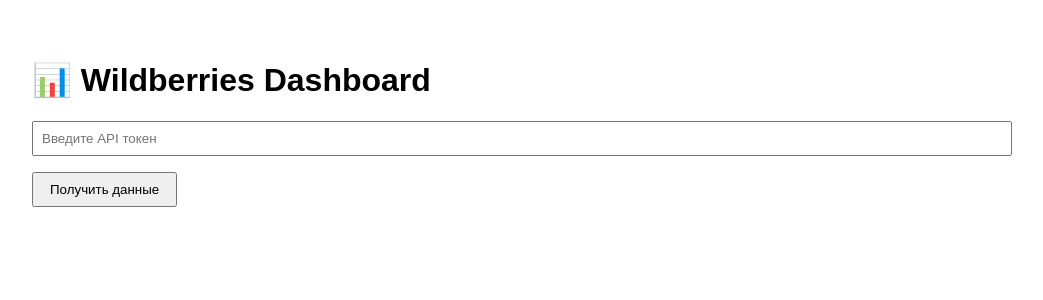
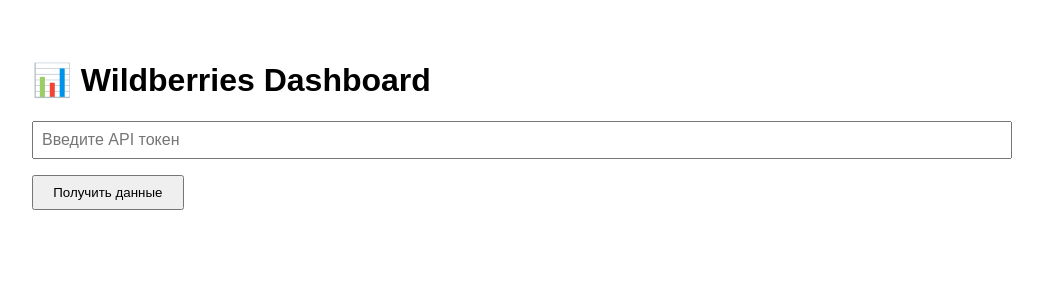
Before and after one commit to invite4891/wildberries-dashboard, a React (Create React App) app in the folder client/: page / in a window 1280 px wide. Shown: the top 300 px of the page, without its empty margins (8-1051 px from the left). Built offline with nearby package versions, Linux system fonts and the light colour scheme.

Commit message:
Fix: корректное отображение данных Wildberries

```diff
--- a/client/src/App.jsx
+++ b/client/src/App.jsx
@@ -18,12 +18,15 @@
   const fetchData = async () => {
     try {
       setError("");
-      const response = await axios.post("https://1c2d-195-58-50-125.ngrok-free.app/api/data", {
+      const response = await axios.post("https://fe8c-195-58-50-125.ngrok-free.app/api/data", {
         token,
       });
-      setSales(response.data.sales || []);
+
+      const data = response.data.sales || [];
+      console.log("SALES FROM API:", data);
+      setSales(data);
     } catch (err) {
-      console.error(err);
+      console.error("Ошибка при получении:", err);
       setError("Ошибка при получении данных. Проверьте токен или API.");
     }
   };
@@ -32,8 +35,15 @@
     const rawDate = sale.date || sale.dateAndTime;
     if (!rawDate) return acc;
 
-    const date = rawDate.split("T")[0]; // Берём только дату
-    const quantity = sale.quantity || sale.retailQuantity || 0;
+    const date = rawDate.split("T")[0]; // "2025-05-20T13:45:00" → "2025-05-20"
+    const quantity = Number(
+      sale.quantity ??
+      sale.retailQuantity ??
+      sale.quantityFull ??
+      sale.qty ??
+      sale.retailAmount ??
+      0
+    );
 
     if (!acc[date]) {
       acc[date] = quantity;
@@ -50,7 +60,7 @@
   }));
 
   return (
-    <div style={{ padding: "2rem", fontFamily: "Arial" }}>
+    <div style={{ padding: "2rem", fontFamily: "Arial, sans-serif" }}>
       <h1>📊 Wildberries Dashboard</h1>
 
       <input
@@ -58,10 +68,15 @@
         placeholder="Введите API токен"
         value={token}
         onChange={(e) => setToken(e.target.value)}
-        style={{ width: "80%", padding: "0.5rem", marginBottom: "1rem" }}
+        style={{
+          width: "80%",
+          padding: "0.5rem",
+          fontSize: "1rem",
+          marginBottom: "1rem",
+        }}
       />
       <br />
-      <button onClick={fetchData} style={{ padding: "0.5rem 1rem" }}>
+      <button onClick={fetchData} style={{ padding: "0.5rem 1.2rem" }}>
         Получить данные
       </button>
 
```
